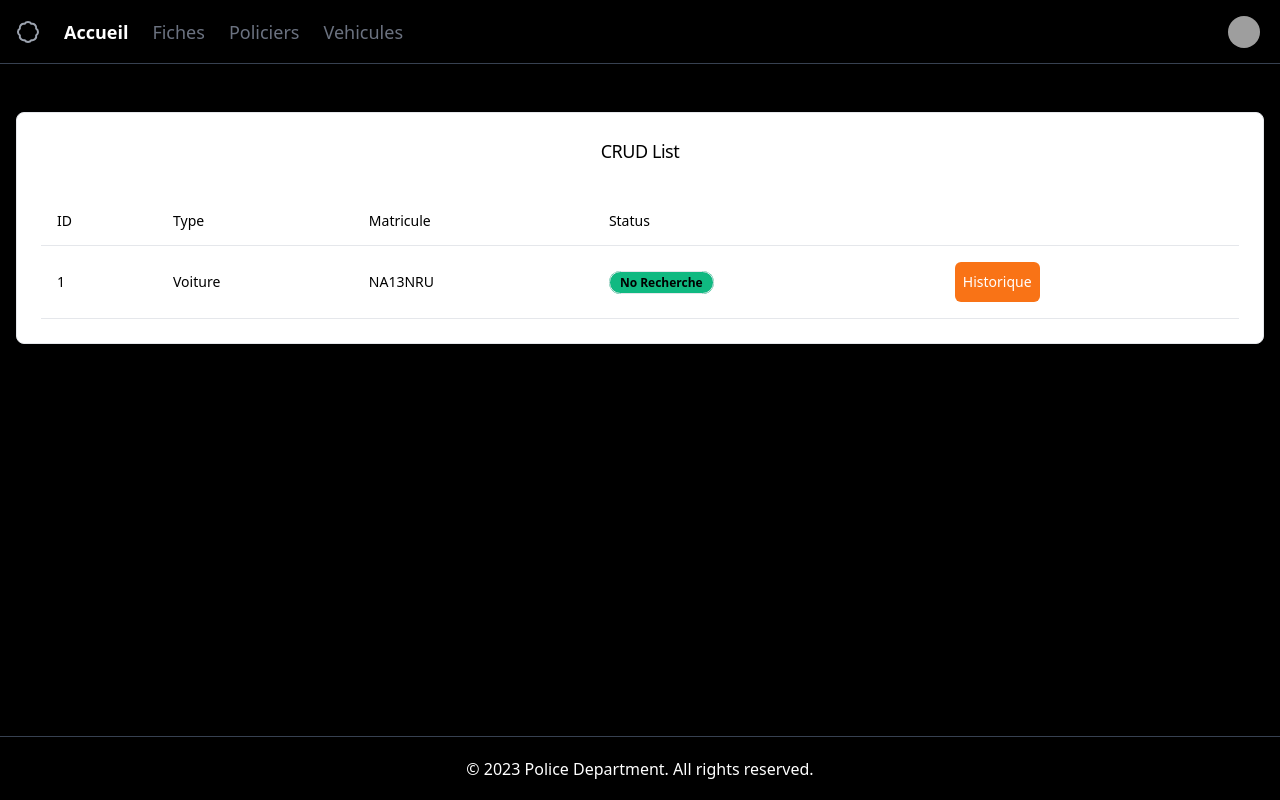
After one commit to ChocTitans/CarPlate-DL, a Flask app: page /vehicule-liste in a window 1280 px wide. The commit adds this page. Run offline with Flask 3, Linux system fonts and the light colour scheme; a user stored in the database is signed in; grey boxes are pictures that could not be loaded.

Commit message:
added vehicule list & historic

```diff
--- a/Flask/app.py
+++ b/Flask/app.py
@@ -78,6 +78,27 @@ def ficheliste():
 
     return render_template('index.html')
 
+@app.route('/vehicule-liste')
+def vehiculeliste():
+    if 'user_id' in session:
+        user_id = session['user_id']
+        user = User.query.filter_by(id=user_id).first()
+        vehicles = Vehicle.query.all()
+
+        if vehicles or user:
+            return render_template('liste-vehicules.html', vehicles=vehicles)
+
+    return render_template('index.html')
+
+@app.route('/car-historic/<int:car_id>')
+def car_historic(car_id):
+    car = Vehicle.query.get(car_id)
+    if car:
+        historic_entries = car.historic_entries
+        return render_template('historic-vehicules.html', historic_entries=historic_entries)
+    # Handle case if the car ID doesn't exist
+    return "Car ID not found"
+
 
 @app.route('/login', methods=['POST'])
 def login():
@@ -135,6 +156,14 @@ def get_updated_vehicles():
 def savelocation():
     dl_app_url = 'http://localhost:5050'
     dl_location_endpoint = f'{dl_app_url}/save-location'
+
+    requests.get(dl_location_endpoint)
+    return redirect(dl_location_endpoint)
+
+@app.route('/location')
+def location():
+    dl_app_url = 'http://localhost:5050'
+    dl_location_endpoint = f'{dl_app_url}/location'
 
     requests.get(dl_location_endpoint)
     return redirect(dl_location_endpoint)
--- a/Flask/templates/header.html
+++ b/Flask/templates/header.html
@@ -36,6 +36,9 @@
         <a class="text-gray-500" href="#">
           Policiers
         </a>
+        <a class="text-gray-500" href="{{ url_for('vehiculeliste') }}">
+          Vehicules
+        </a>
       </nav>
       <div class="flex items-center ml-auto gap-4">
         <button class="inline-flex items-center justify-center text-sm font-medium ring-offset-background transition-colors focus-visible:outline-none focus-visible:ring-2 focus-visible:ring-ring focus-visible:ring-offset-2 disabled:pointer-events-none disabled:opacity-50 hover:bg-accent hover:text-accent-foreground h-10 w-10 rounded-full">
--- /dev/null
+++ b/Flask/templates/liste-vehicules.html
@@ -0,0 +1,83 @@
+<!DOCTYPE html>
+<html lang="en">
+
+<head>
+    <meta charset="UTF-8">
+    <title>FlaskApp</title>
+    <!-- Include Tailwind CSS CDN -->
+    <link href="https://cdn.jsdelivr.net/npm/tailwindcss@2.2.19/dist/tailwind.min.css" rel="stylesheet">
+</head>
+
+<body>
+    <div class="flex flex-col w-full min-h-screen bg-black text-white">
+        {% include 'header.html' %}
+
+        <main class="flex-1 overflow-y-auto p-4 space-y-8">
+          <div class="grid gap-4 lg:grid-cols-3"></div>
+          <div class="grid gap-4 lg:grid-cols-2 justify-items-end mx-0">
+            <div
+              class="rounded-lg border shadow-sm col-span-2 lg:col-span-2 bg-white text-black mx-auto w-full lg:w-full xl:w-full"
+              data-v0-t="card"
+            >
+              <div class="flex-col space-y-1.5 p-6 pb-2 flex justify-between items-center">
+                <h3 class="tracking-tight text-lg font-medium text-left">CRUD List</h3>
+              </div>
+              <div class="p-6">
+                <div class="relative w-full overflow-auto">
+                  <table class="w-full caption-bottom text-sm">
+                    <thead class="[&amp;_tr]:border-b">
+                      <tr class="border-b transition-colors hover:bg-muted/50 data-[state=selected]:bg-muted">
+                        <th class="h-12 px-4 text-left align-middle font-medium text-muted-foreground [&amp;:has([role=checkbox])]:pr-0">
+                          ID
+                        </th>
+                        <th class="h-12 px-4 text-left align-middle font-medium text-muted-foreground [&amp;:has([role=checkbox])]:pr-0">
+                          Type
+                        </th>
+                        <th class="h-12 px-4 text-left align-middle font-medium text-muted-foreground [&amp;:has([role=checkbox])]:pr-0">
+                          Matricule
+                        </th>
+                        <th class="h-12 px-4 text-left align-middle font-medium text-muted-foreground [&amp;:has([role=checkbox])]:pr-0">
+                          Status
+                        </th>
+                      </tr>
+                    </thead>
+                    <tbody class="[&amp;_tr:last-child]:border-0">
+                        {% for vehicle in vehicles %}
+                        <tr class="border-b transition-colors hover:bg-muted/50 data-[state=selected]:bg-muted">
+                          <td class="p-4 align-middle [&amp;:has([role=checkbox])]:pr-0">{{ vehicle.id }}</td>
+                          <td class="p-4 align-middle [&amp;:has([role=checkbox])]:pr-0">{{ vehicle.model }}</td>
+                          <td class="p-4 align-middle [&amp;:has([role=checkbox])]:pr-0">{{ vehicle.car_plate }}</td>
+                          <td class="p-4 align-middle [&amp;:has([role=checkbox])]:pr-0">
+                            {% if vehicle.Status == 'Recherche' %}
+                              <span class="rounded-full border px-2.5 py-0.5 text-xs font-semibold transition-colors focus:outline-none focus:ring-2 focus:ring-ring focus:ring-offset-2 bg-red-500">
+                                {{ vehicle.Status }}
+                              </span>
+                            {% else %}
+                              <span class="rounded-full border px-2.5 py-0.5 text-xs font-semibold transition-colors focus:outline-none focus:ring-2 focus:ring-ring focus:ring-offset-2 bg-green-500">
+                                {{ vehicle.Status }}
+                              </span>
+                            {% endif %}
+                          </td>
+                          <td class="p-4 align-middle [&amp;:has([role=checkbox])]:pr-0">
+                            <a href="{{ url_for('car_historic', car_id=vehicle.id) }}" class="inline-flex items-center justify-center text-sm font-medium ring-offset-background transition-colors focus-visible:outline-none focus-visible:ring-2 focus-visible:ring-ring focus-visible:ring-offset-2 disabled:pointer-events-none disabled:opacity-50 hover:bg-primary/90 h-10 text-white rounded-md px-2 py-1 ml-2" style="background-color: rgb(249 115 22);">
+                                Historique
+                              </a>
+
+                          </td>
+                        </tr>
+                      {% endfor %}
+
+                    </tbody>
+                  </table>
+                </div>
+              </div>
+            </div>
+          </div>
+          <div class="grid gap-4 lg:grid-cols-2"></div>
+        </main>
+        {% include 'footer.html' %}
+
+      </div>
+</body>
+
+</html>
```
Also changed, not shown: Flask/templates/historic-vehicules.html (added, +69 -0 lines), Flask/instance/database.db.
